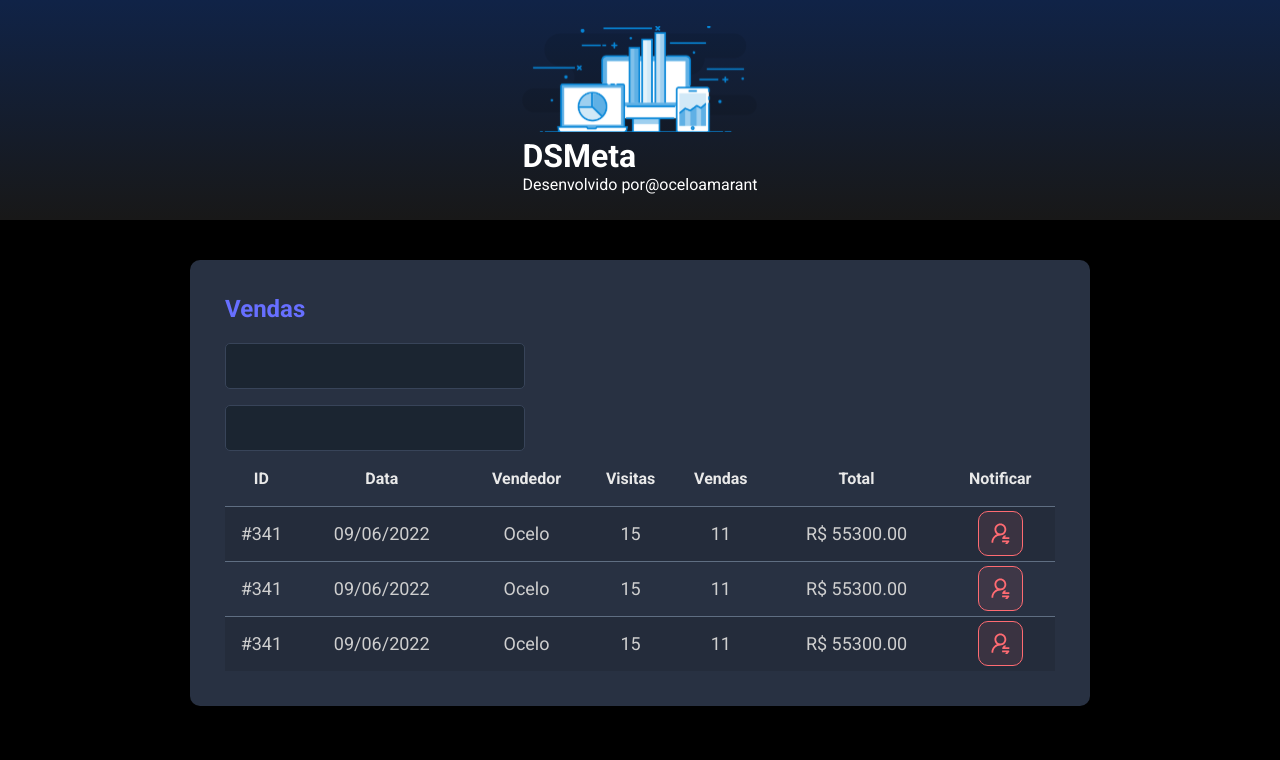
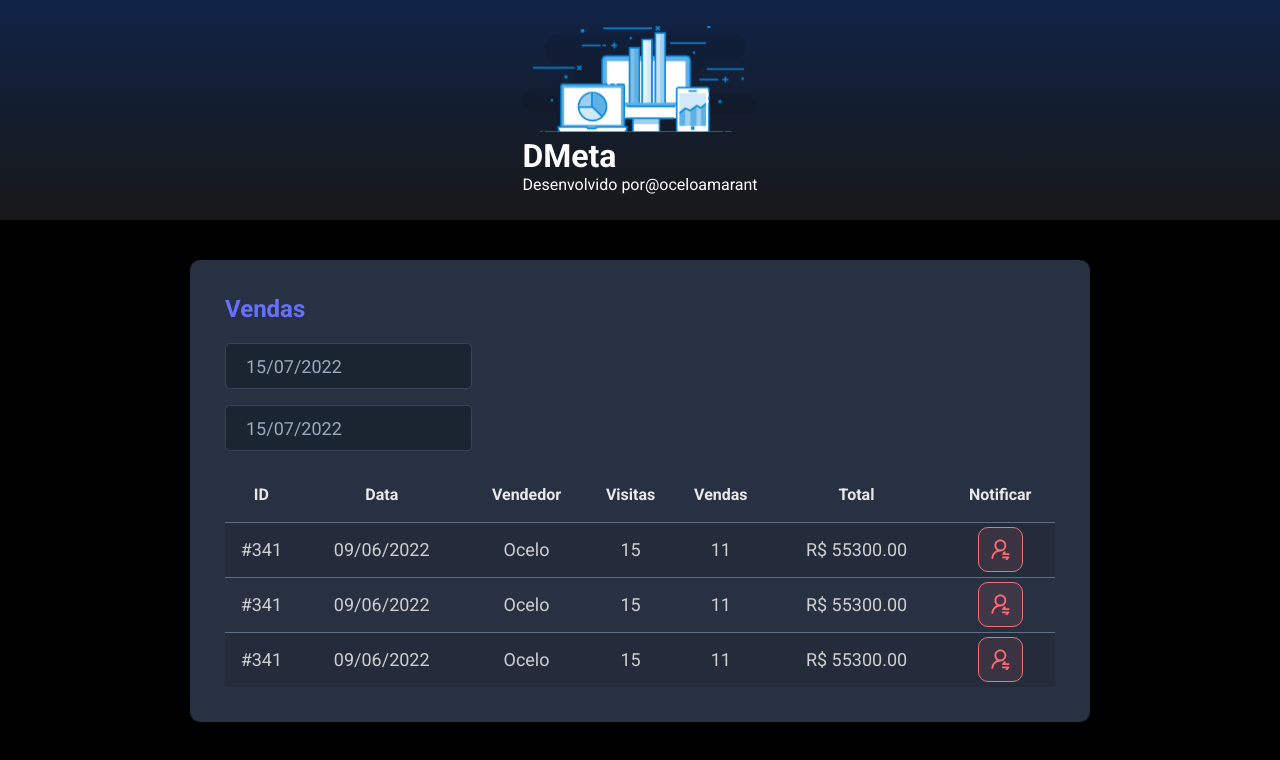
Before and after one commit to OceloAmarante/dsmeta, a React (Vite) app in the folder frontend/: page / in a window 1280 px wide. Shown: the top 760 px of the page. Built offline with nearby package versions, Linux system fonts and the light colour scheme.

Commit message:
Datepicker

```diff
--- a/frontend/package.json
+++ b/frontend/package.json
@@ -9,7 +9,9 @@
     "preview": "vite preview"
   },
   "dependencies": {
+    "@types/react-datepicker": "4.4.2",
     "react": "^18.2.0",
+    "react-datepicker": "4.8.0",
     "react-dom": "^18.2.0"
   },
   "devDependencies": {
--- a/frontend/src/components/Header/index.tsx
+++ b/frontend/src/components/Header/index.tsx
@@ -6,8 +6,8 @@
     return (
         <header>
             <div className="dsmeta-logo-container">
-                <img src={logo} alt="DSMeta" />
-                <h1>DSMeta</h1>
+                <img src={logo} alt="DMeta" />
+                <h1>DMeta</h1>
                 <p>
                     Desenvolvido por
                     <a href="https://www.instagram.com/oceloamarant/">@oceloamarant</a>
--- a/frontend/src/components/SalesCard/index.tsx
+++ b/frontend/src/components/SalesCard/index.tsx
@@ -1,3 +1,5 @@
+import DatePicker from "react-datepicker";
+import "react-datepicker/dist/react-datepicker.css";
 import NotificationButton from '../NotificationButton'
 import './styles.css'
 
@@ -8,10 +10,20 @@
             <h2 className="dmeta-sales-title">Vendas</h2>
             <div>
                 <div className="dmeta-form-control-container">
-                    <input className="dmeta-form-control" type="text" />
+                    <DatePicker
+                        selected={new Date()}
+                        onChange={(date: Date) => { }}
+                        className="dmeta-form-control"
+                        dateFormat="dd/MM/yyyy"
+                    />
                 </div>
-                <div>
-                    <input className="dmeta-form-control" type="text" />
+                <div className="dmeta-form-control-container">
+                    <DatePicker
+                        selected={new Date()}
+                        onChange={(date: Date) => { }}
+                        className="dmeta-form-control"
+                        dateFormat="dd/MM/yyyy"
+                    />
                 </div>
             </div>
 
```
Also changed, not shown: 1 other file (tests, documents, lock files or other folders).
